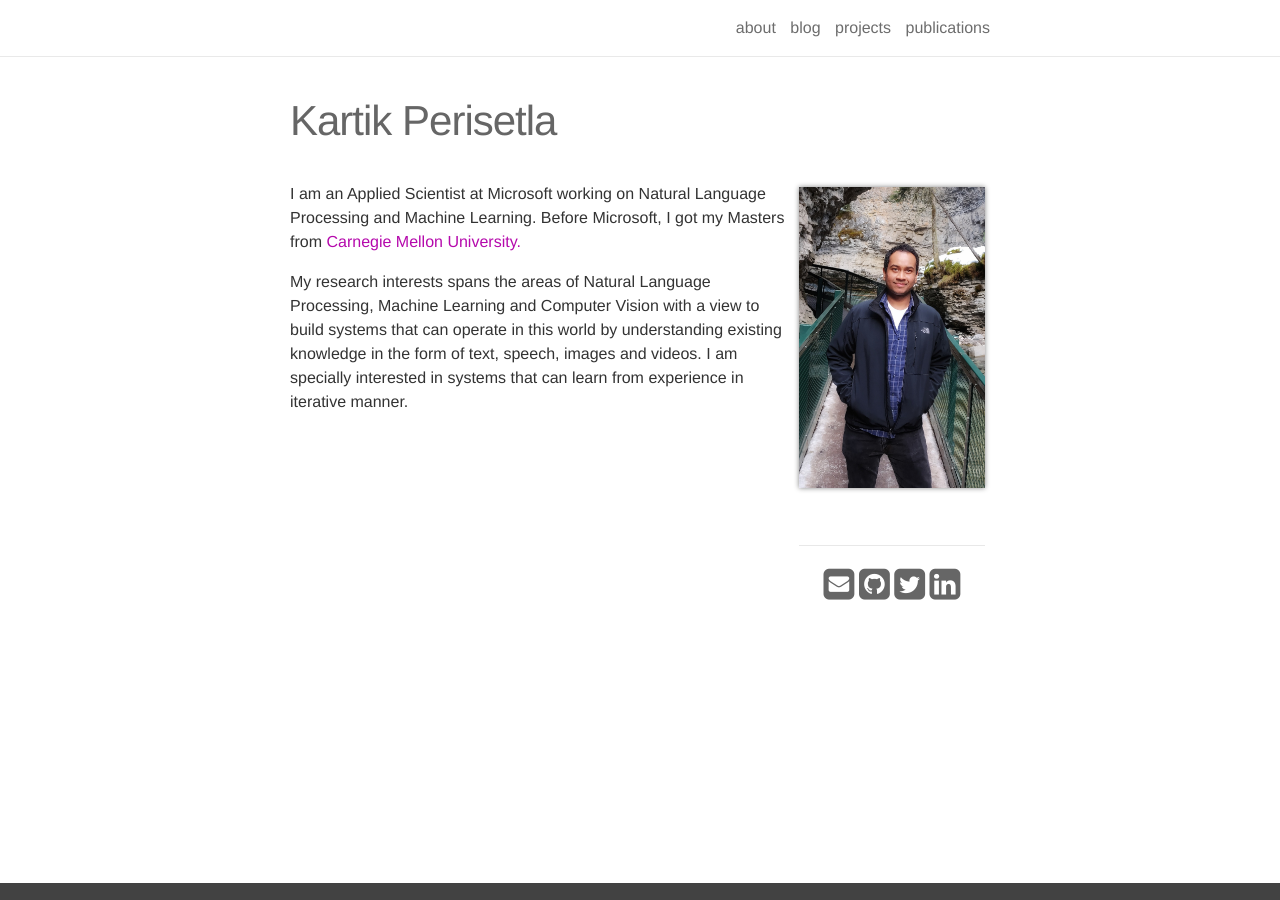
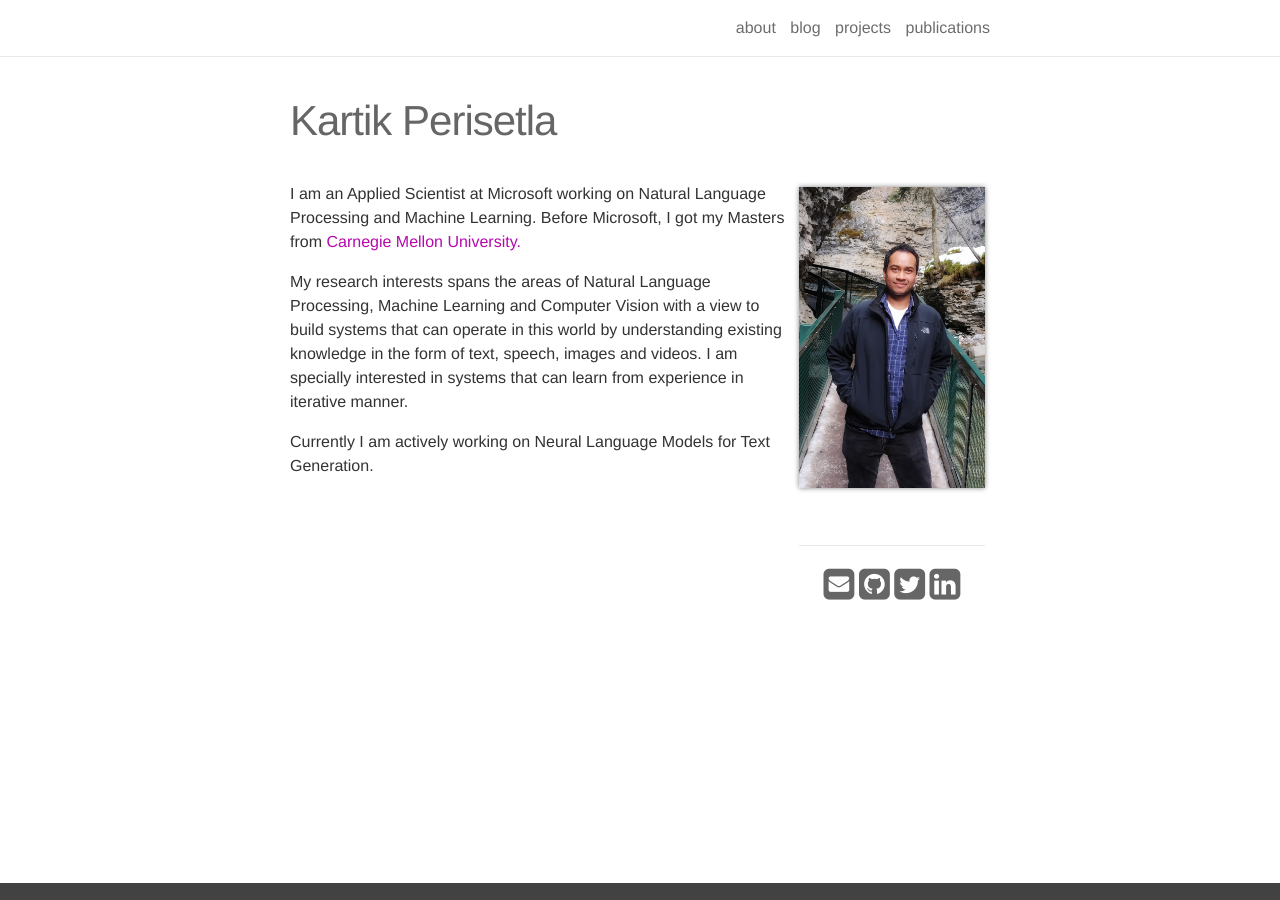
Before and after one commit to kartikperisetla/kartikperisetla.github.io, a Jekyll site: the page built from _pages/about.md, in a window 1280 px wide. Built offline with Jekyll 4.4.1, drawn with Linux system fonts in a browser that asks for light colours; nearby versions of some CDN libraries; library files that are not in the unit come from our copies.

```diff
--- a/_config.yml
+++ b/_config.yml
@@ -26,26 +26,26 @@
 # -----------------------------------------------------------------------------
 # Blog
 # -----------------------------------------------------------------------------
-blog_name: Blog
-blog_description: my blog space
+# blog_name: Blog
+# blog_description: my blog space
 
-# Pagination
-paginate: 4
-permalink: /blog/:year/:title/
-paginate_path: /blog/page:num/
+# # Pagination
+# paginate: 4
+# permalink: /blog/:year/:title/
+# paginate_path: /blog/page:num/
 
-text:
-  pagination:
-    newer: 'Newer'
-    older: 'Older'
+# text:
+#   pagination:
+#     newer: 'Newer'
+#     older: 'Older'
 
-# Comments
-disqus_shortname: al-folio # put your disqus shortname
+# # Comments
+# disqus_shortname: al-folio # put your disqus shortname
 
-# Optional features
-show_social_icons:  false
-enable_anchorjs:    false
-enable_katex:       true
+# # Optional features
+# show_social_icons:  false
+# enable_anchorjs:    false
+# enable_katex:       true
 
 # -----------------------------------------------------------------------------
 # Collections
--- a/_pages/about.md
+++ b/_pages/about.md
@@ -23,3 +23,7 @@
 <p align="left">
 My research interests spans the areas of Natural Language Processing, Machine Learning and Computer Vision with a view to build systems that can operate in this world by understanding existing knowledge in the form of text, speech, images and videos. I am specially interested in systems that can learn from experience in iterative manner.
 </p>
+
+<p align="left">
+Currently I am actively working on Neural Language Models for Text Generation.
+</p>
```
Also changed, not shown: _pages/publications.md (+1 -1 lines).
